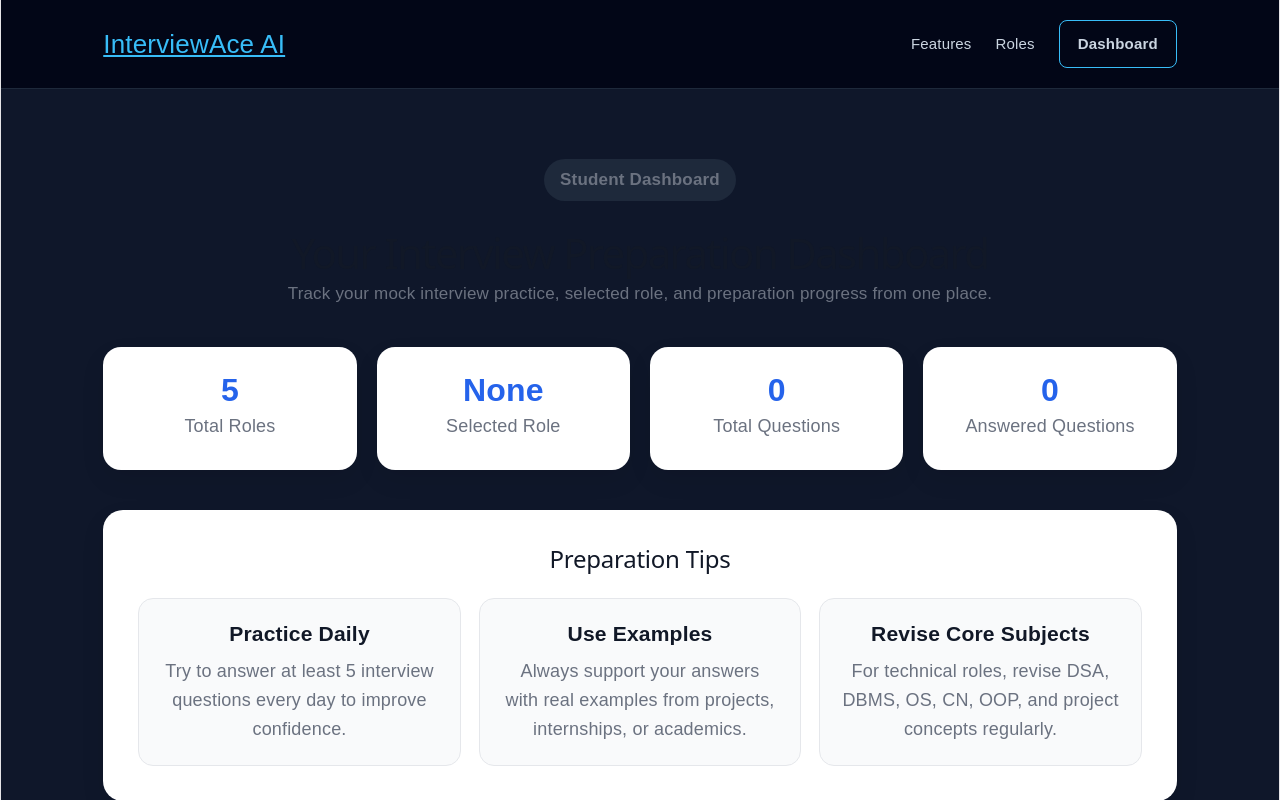
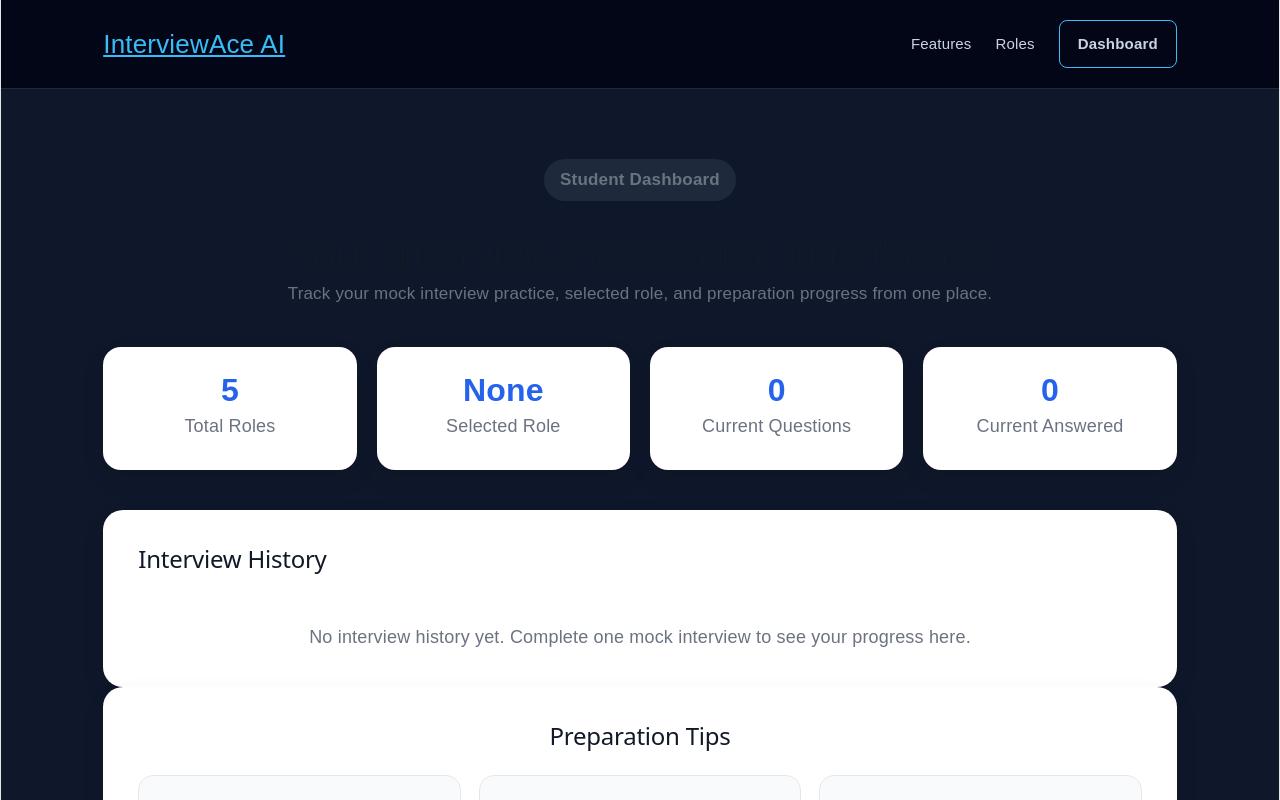
Before and after one commit to akanksha-mishra13/interviewace-ai, a React (Vite) app in the folder client/: page /dashboard in a window 1280 px wide. Shown: the top 800 px of the page. Built offline with nearby package versions, Linux system fonts and the light colour scheme.

Commit message:
Add dashboard page

```diff
--- a/client/src/App.css
+++ b/client/src/App.css
@@ -677,3 +677,51 @@ button:disabled {
     font-size: 32px;
   }
 }
+.history-header {
+  display: flex;
+  justify-content: space-between;
+  align-items: center;
+  margin-bottom: 25px;
+}
+
+.empty-history {
+  color: #6b7280;
+  line-height: 1.6;
+}
+
+.history-list {
+  display: grid;
+  gap: 18px;
+}
+
+.history-card {
+  background: #f9fafb;
+  border: 1px solid #e5e7eb;
+  padding: 22px;
+  border-radius: 15px;
+}
+
+.history-card h3 {
+  color: #111827;
+  margin-bottom: 10px;
+}
+
+.history-card p {
+  color: #6b7280;
+  margin-bottom: 8px;
+}
+
+.history-progress {
+  width: 100%;
+  height: 10px;
+  background: #e5e7eb;
+  border-radius: 20px;
+  overflow: hidden;
+  margin: 15px 0;
+}
+
+.history-progress-fill {
+  height: 100%;
+  background: #2563eb;
+  border-radius: 20px;
+}
--- a/client/src/App.jsx
+++ b/client/src/App.jsx
@@ -15,10 +15,10 @@ import Features from "./components/features";
 import RoleSelection from "./components/roleselection";
 import InterviewScreen from "./components/interviewscreen";
 import ResultPage from "./components/resultpage";
+import Dashboard from "./components/dashboard";
 
 import { roles } from "./data/roles";
 import { questions } from "./data/questions";
-import Dashboard from "./components/dashboard";
 
 function AppContent() {
   const [selectedRole, setSelectedRole] = useState("");
@@ -26,7 +26,26 @@ function AppContent() {
   const [currentQuestionIndex, setCurrentQuestionIndex] = useState(0);
   const [answers, setAnswers] = useState({});
 
+  const [interviewHistory, setInterviewHistory] = useState(() => {
+    const savedHistory = localStorage.getItem("interviewHistory");
+    return savedHistory ? JSON.parse(savedHistory) : [];
+  });
+
   const navigate = useNavigate();
+
+  const selectedQuestions = selectedRole ? questions[selectedRole] : [];
+  const currentQuestion = selectedQuestions[currentQuestionIndex];
+  const currentAnswer = answers[currentQuestionIndex] || "";
+
+  const answeredCount = Object.values(answers).filter(
+    (answer) => answer.trim() !== ""
+  ).length;
+
+  const totalQuestions = selectedQuestions.length;
+  const unansweredCount = totalQuestions - answeredCount;
+
+  const completionPercentage =
+    totalQuestions > 0 ? Math.round((answeredCount / totalQuestions) * 100) : 0;
 
   const handleRoleSelect = (roleName) => {
     setSelectedRole(roleName);
@@ -54,8 +73,6 @@ function AppContent() {
   };
 
   const handleNextQuestion = () => {
-    const totalQuestions = questions[selectedRole].length;
-
     if (currentQuestionIndex < totalQuestions - 1) {
       setCurrentQuestionIndex(currentQuestionIndex + 1);
     }
@@ -76,6 +93,21 @@ function AppContent() {
   };
 
   const handleSubmitInterview = () => {
+    const newInterview = {
+      id: Date.now(),
+      role: selectedRole,
+      totalQuestions: totalQuestions,
+      answeredCount: answeredCount,
+      unansweredCount: unansweredCount,
+      completionPercentage: completionPercentage,
+      date: new Date().toLocaleString(),
+    };
+
+    const updatedHistory = [newInterview, ...interviewHistory];
+
+    setInterviewHistory(updatedHistory);
+    localStorage.setItem("interviewHistory", JSON.stringify(updatedHistory));
+
     navigate("/result");
   };
 
@@ -86,19 +118,10 @@ function AppContent() {
     navigate("/interview");
   };
 
-  const selectedQuestions = selectedRole ? questions[selectedRole] : [];
-  const currentQuestion = selectedQuestions[currentQuestionIndex];
-  const currentAnswer = answers[currentQuestionIndex] || "";
-
-  const answeredCount = Object.values(answers).filter(
-    (answer) => answer.trim() !== ""
-  ).length;
-
-  const totalQuestions = selectedQuestions.length;
-  const unansweredCount = totalQuestions - answeredCount;
-
-  const completionPercentage =
-    totalQuestions > 0 ? Math.round((answeredCount / totalQuestions) * 100) : 0;
+  const handleClearHistory = () => {
+    setInterviewHistory([]);
+    localStorage.removeItem("interviewHistory");
+  };
 
   return (
     <div className="app">
@@ -165,6 +188,7 @@ function AppContent() {
             )
           }
         />
+
         <Route
           path="/dashboard"
           element={
@@ -173,6 +197,8 @@ function AppContent() {
               selectedRole={selectedRole}
               totalQuestions={totalQuestions}
               answeredCount={answeredCount}
+              interviewHistory={interviewHistory}
+              handleClearHistory={handleClearHistory}
             />
           }
         />
--- a/client/src/components/dashboard.jsx
+++ b/client/src/components/dashboard.jsx
@@ -1,4 +1,11 @@
-function Dashboard({ roles, selectedRole, totalQuestions, answeredCount }) {
+function Dashboard({
+  roles,
+  selectedRole,
+  totalQuestions,
+  answeredCount,
+  interviewHistory,
+  handleClearHistory,
+}) {
   return (
     <section className="dashboard-section">
       <div className="dashboard-header">
@@ -23,13 +30,54 @@ function Dashboard({ roles, selectedRole, totalQuestions, answeredCount }) {
 
         <div className="dashboard-card">
           <h3>{totalQuestions}</h3>
-          <p>Total Questions</p>
+          <p>Current Questions</p>
         </div>
 
         <div className="dashboard-card">
           <h3>{answeredCount}</h3>
-          <p>Answered Questions</p>
+          <p>Current Answered</p>
         </div>
+      </div>
+
+      <div className="dashboard-panel">
+        <div className="history-header">
+          <h2>Interview History</h2>
+
+          {interviewHistory.length > 0 && (
+            <button className="secondary-btn" onClick={handleClearHistory}>
+              Clear History
+            </button>
+          )}
+        </div>
+
+        {interviewHistory.length === 0 ? (
+          <p className="empty-history">
+            No interview history yet. Complete one mock interview to see your
+            progress here.
+          </p>
+        ) : (
+          <div className="history-list">
+            {interviewHistory.map((interview) => (
+              <div className="history-card" key={interview.id}>
+                <h3>{interview.role}</h3>
+
+                <p>Date: {interview.date}</p>
+                <p>Total Questions: {interview.totalQuestions}</p>
+                <p>Answered: {interview.answeredCount}</p>
+                <p>Unanswered: {interview.unansweredCount}</p>
+
+                <div className="history-progress">
+                  <div
+                    className="history-progress-fill"
+                    style={{ width: `${interview.completionPercentage}%` }}
+                  ></div>
+                </div>
+
+                <strong>{interview.completionPercentage}% Completed</strong>
+              </div>
+            ))}
+          </div>
+        )}
       </div>
 
       <div className="dashboard-panel">
```
Lines whose indentation alone changed are shown as unchanged.
